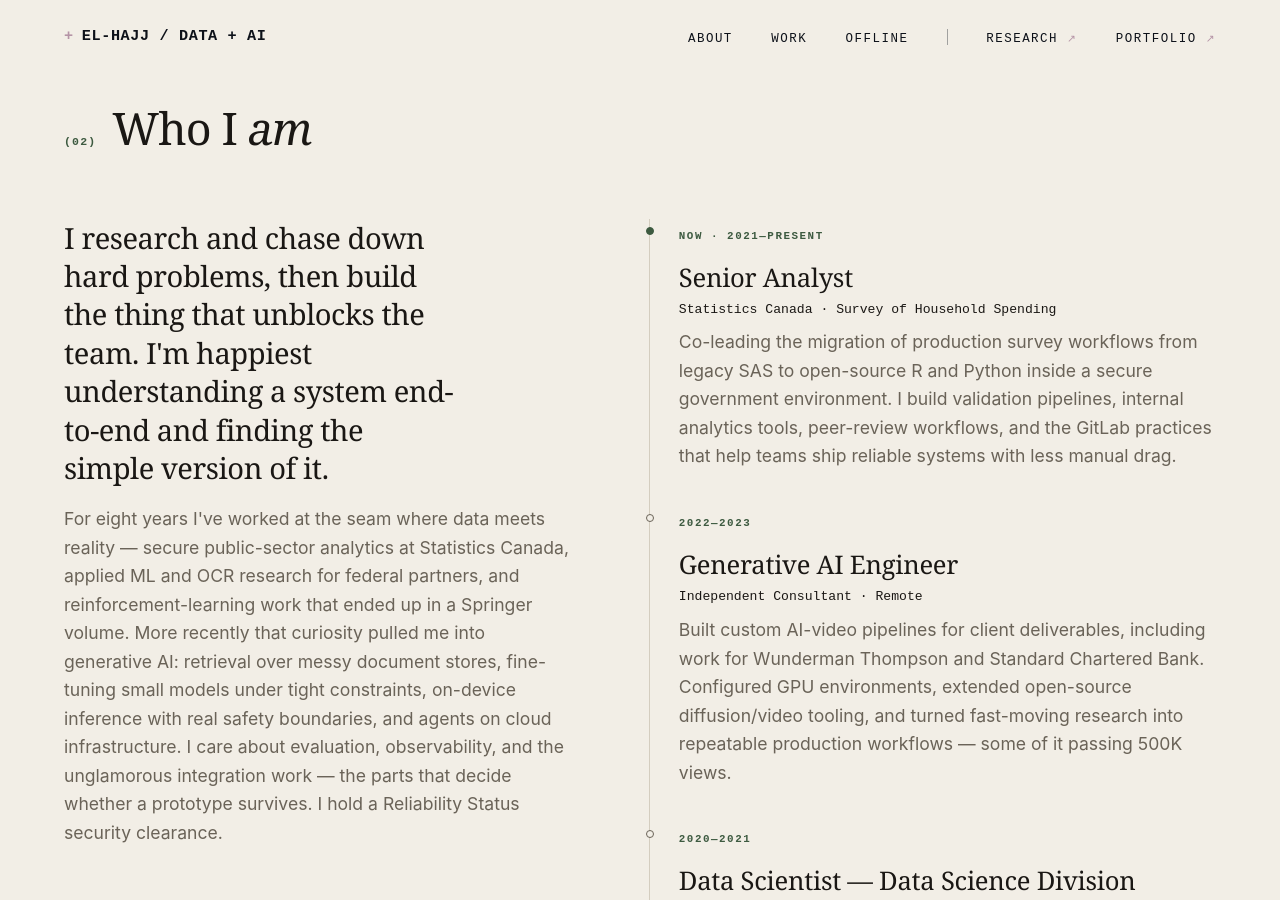
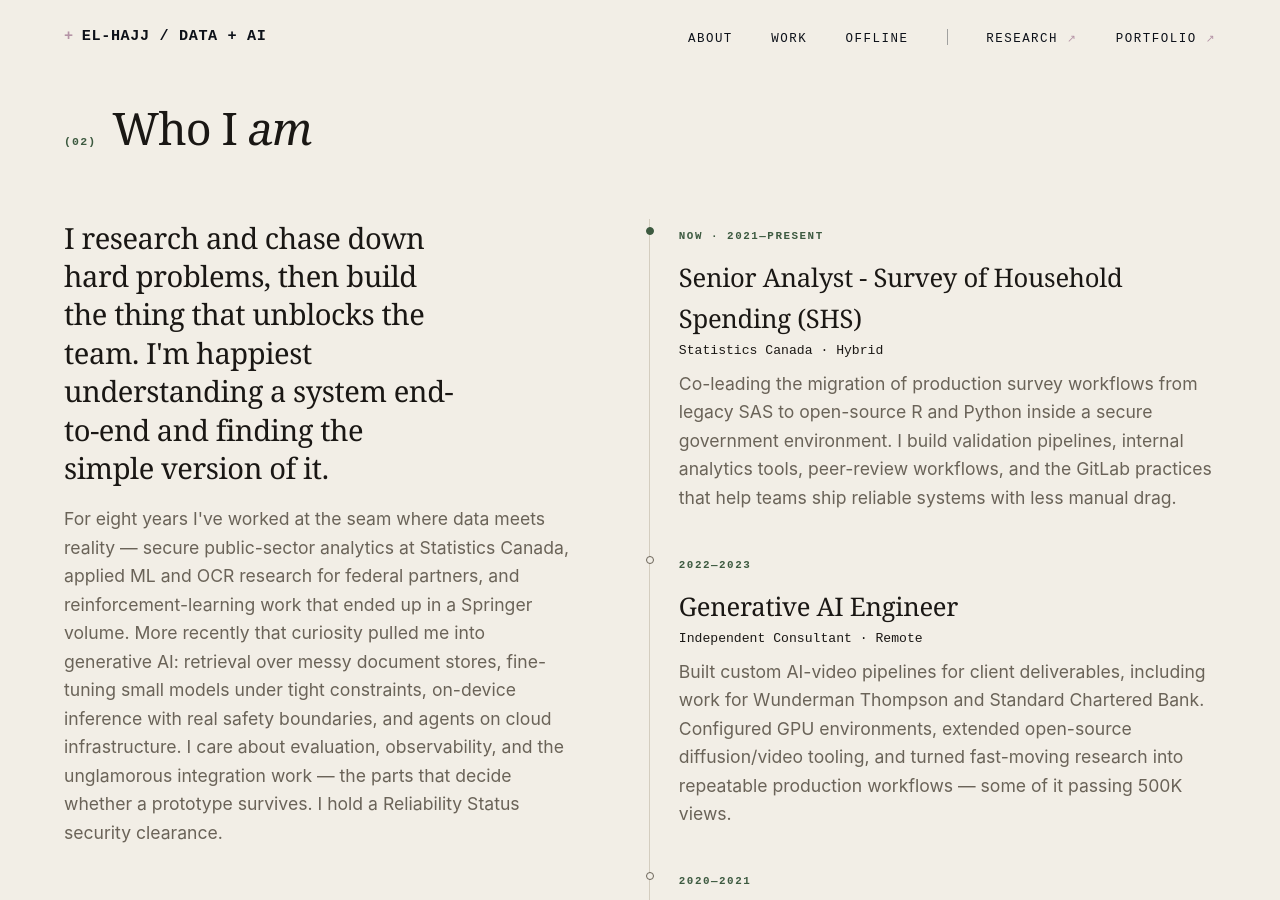
Before and after one commit to a-elhajj/a-elhajj.github.io, a Jekyll site: the page index.html, which Jekyll copies as it is, in a window 1280 px wide and 900 px high, scrolled down 1078 px. Built offline with Jekyll 4.4.1, drawn with Linux system fonts in a browser that asks for light colours; some of the changed text lies outside the part shown.

Commit message:
content: expand timeline job titles with team/program names
Co-Authored-By: Claude Sonnet 4.6 <noreply@anthropic.com>

```diff
--- a/index.html
+++ b/index.html
@@ -118,8 +118,8 @@
 					<ol class="timeline" aria-label="Experience">
 						<li class="t-item rv">
 							<span class="t-tag">Now · 2021—present</span>
-							<h3>Senior Analyst</h3>
-							<p class="t-org">Statistics Canada · Survey of Household Spending</p>
+							<h3>Senior Analyst - Survey of Household Spending (SHS)</h3>
+							<p class="t-org">Statistics Canada · Hybrid</p>
 							<p class="t-desc">Co-leading the migration of production survey workflows from legacy SAS to open-source R and Python inside a secure government environment. I build validation pipelines, internal analytics tools, peer-review workflows, and the GitLab practices that help teams ship reliable systems with less manual drag.</p>
 						</li>
 						<li class="t-item rv">
```
Also changed, not shown: other parts of index.html (+1 -1 lines).
